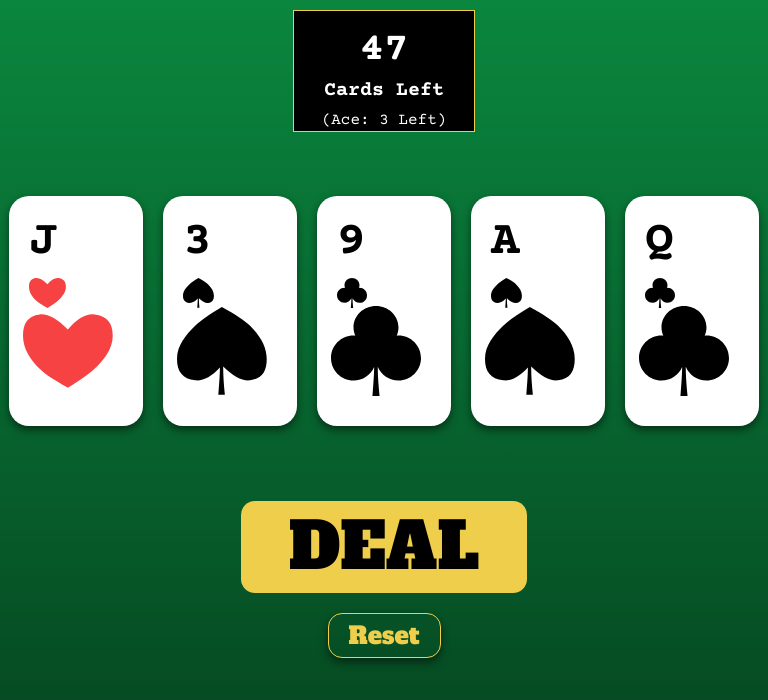
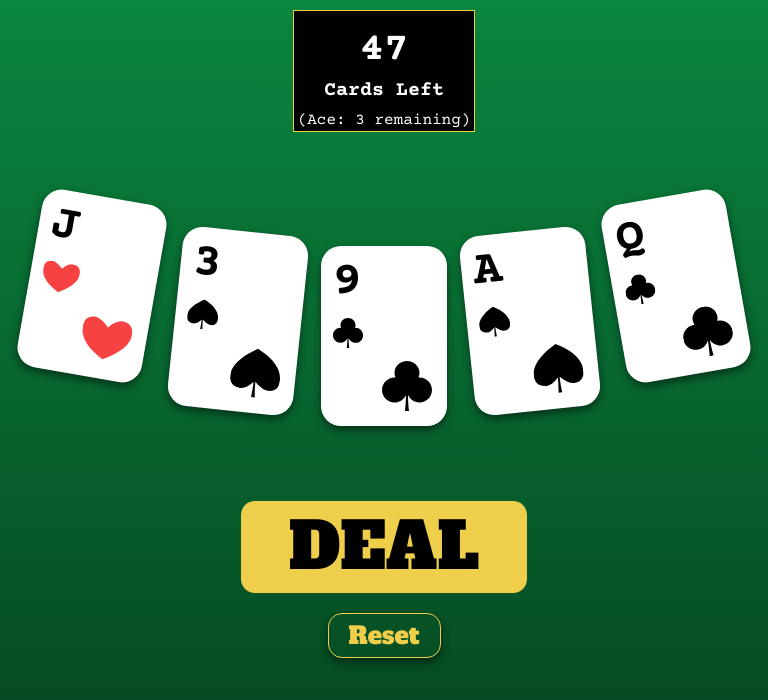
Before and after one commit to divyatiwari5/Card-Game, a React (Create React App) app in the folder frontend/: page / in a window 768 px wide. Shown: the top 700 px of the page. Built offline with nearby package versions, Linux system fonts and the light colour scheme.

Commit message:
Responsive design

```diff
--- a/frontend/src/CardCounter/CardCounter.tsx
+++ b/frontend/src/CardCounter/CardCounter.tsx
@@ -5,7 +5,7 @@ function CardCounter(props: any) {
       <p className="counter">{counter}</p>
       <p className="text">Cards Left</p>
       <div>
-        <p>(Ace: {ace} Left)</p>
+        <p>(Ace: {ace} remaining)</p>
       </div>
     </div>
   );
--- a/frontend/src/commons/components/Card/_Card.scss
+++ b/frontend/src/commons/components/Card/_Card.scss
@@ -5,20 +5,54 @@
   border-radius: 20px;
   box-shadow: 0 4px 8px 0 rgba(0, 0, 0, 0.5);
   position: relative;
-  margin: 0 10px;
+  // animation: fromTopToMid 5s;
+
+  @media (min-width: 501px) {
+    margin: 0 10px;
+    &:nth-of-type(1) {
+      transform: rotate(10deg);
+    }
+    &:nth-of-type(2) {
+      transform: rotate(6deg);
+      margin-top: 35px;
+    }
+    &:nth-of-type(3) {
+      transform: rotate(0deg);
+      margin-top: 50px;
+    }
+    &:nth-of-type(4) {
+      transform: rotate(-6deg);
+      margin-top: 35px;
+    }
+    &:nth-of-type(5) {
+      transform: rotate(-10deg);
+    }
+  }
+
   @media (max-width: 500px) {
-    width: 110px;
-    height: 166px;
+    width: 103px;
+    height: 141px;
   }
-  @media (max-width: 769px) {
-    width: 134px;
-    height: 230px;
+
+  @media (max-width: 325px) {
+    width: 92px;
+    height: 135px;
   }
+
+  @media (min-width: 501px) and (max-width: 769px) {
+    width: 126px;
+    height: 180px;
+  }
+
   & > .header {
     padding: 10px 20px;
     @media (max-width: 500px) {
       padding: 8px 12px;
     }
+    @media (min-width: 501px) and (max-width: 769px) {
+      padding: 0 12px;
+    }
+
     & > .number {
       font-weight: 700;
       font-size: 5.6rem;
@@ -28,7 +62,7 @@
         font-size: 2rem;
         margin: 20px 0;
       }
-      @media (max-width: 769px) {
+      @media (min-width: 501px) and (max-width: 769px) {
         font-size: 3rem;
         margin: 36px 0;
       }
@@ -37,6 +71,7 @@
       height: 30px;
       @media (max-width: 500px) {
         height: 25px;
+        width: 25px;
       }
     }
   }
@@ -49,6 +84,21 @@
     width: 90px;
     @media (max-width: 500px) {
       height: 40px;
+      width: 40px;
+      right: 15px;
+      bottom: 15px;
+    }
+    @media (min-width: 501px) and (max-width: 769px) {
+      height: 50px;
+      width: 50px;
+      bottom: 15px;
+      right: 15px;
     }
   }
 }
+
+@keyframes fromTopToMid {
+  50% {
+    top: 40px;
+  }
+}
--- a/frontend/src/styles/index.scss
+++ b/frontend/src/styles/index.scss
@@ -26,6 +26,7 @@ body,
     display: block;
     @media (max-width: 500px) {
       width: 100%;
+      margin-top: -52px;
     }
     &.hide {
       visibility: hidden;
@@ -39,6 +40,7 @@ body,
     @media (max-width: 500px) {
       grid-template-columns: repeat(3, 0fr);
       grid-gap: 1rem;
+      margin-top: 20px;
     }
   }
   & > .gameover {
```
